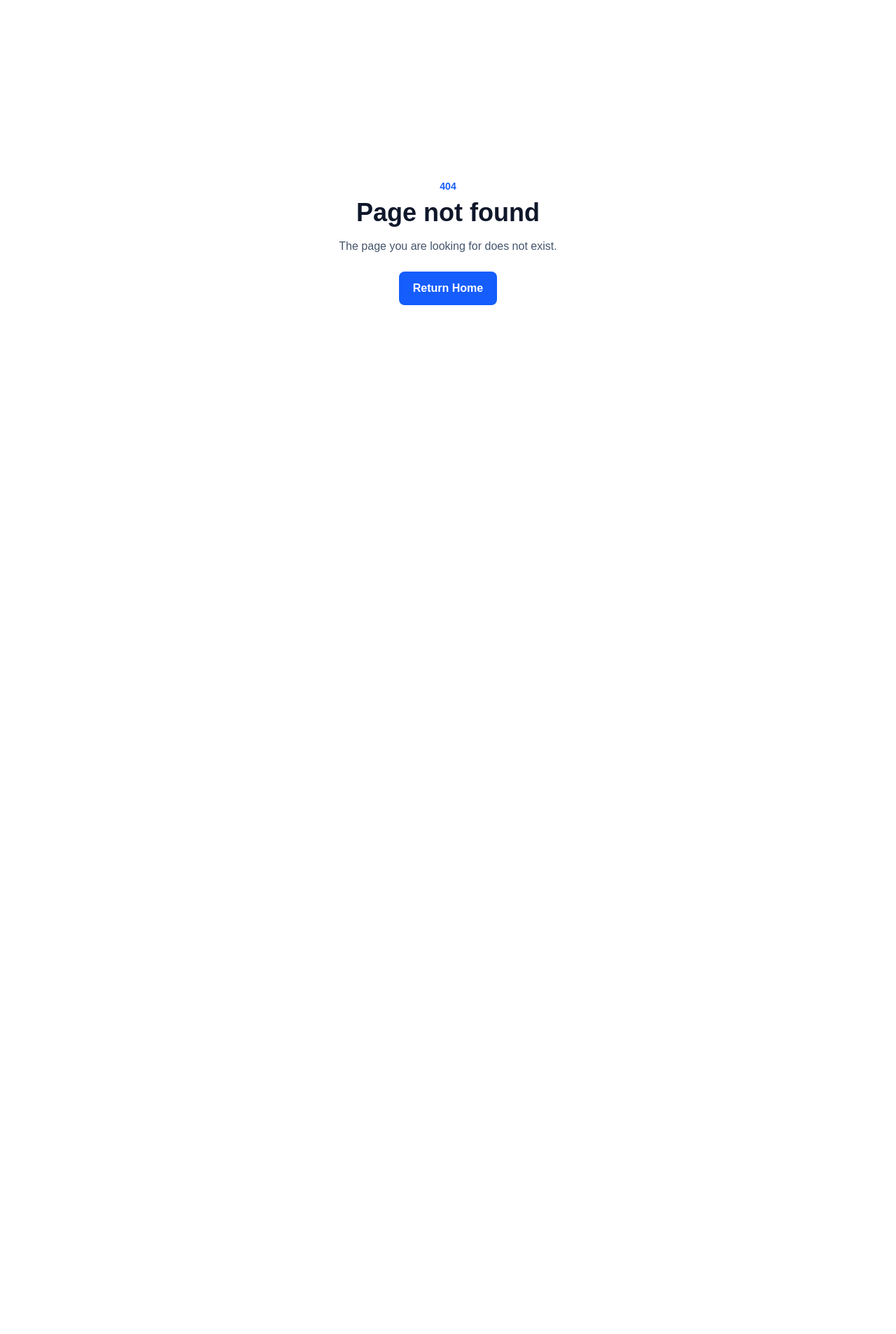
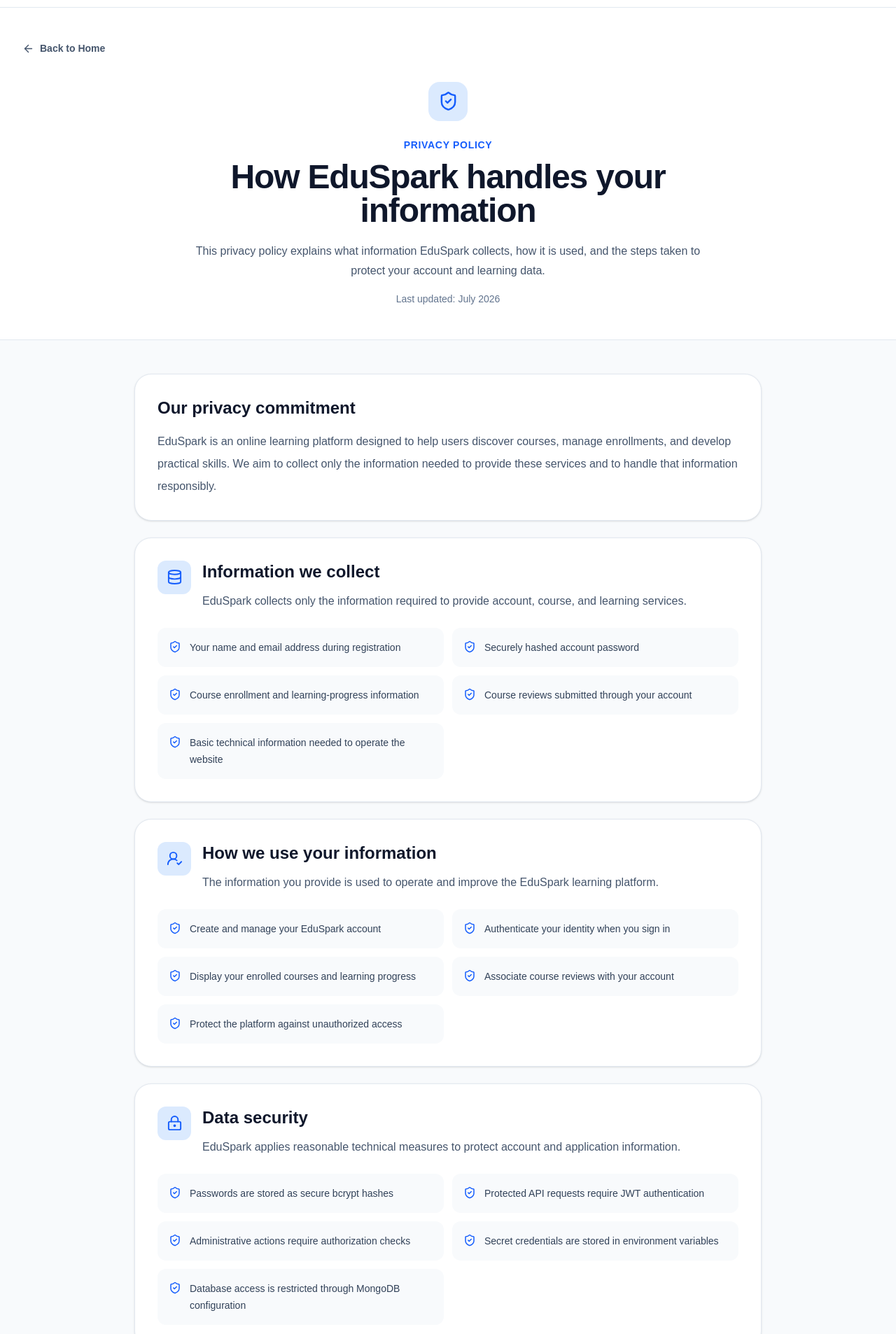
Before and after one commit to nurhossain-webd/eduSpark-client, a Next.js app: page /privacy in a window 1280 px wide. Before the commit this address had no page. Shown: the part 54-1960 px from the top of the page at 70% size. Before the commit the page ends 800 px from the top, so only its background shows below. Built offline with nearby package versions, Linux system fonts and the light colour scheme.

Commit message:
Build functional privacy policy page

```diff
--- /dev/null
+++ b/src/app/(main)/privacy/page.tsx
@@ -0,0 +1,224 @@
+import Link from "next/link";
+import {
+  ArrowLeft,
+  Cookie,
+  Database,
+  Eye,
+  LockKeyhole,
+  Mail,
+  ShieldCheck,
+  UserRoundCheck,
+} from "lucide-react";
+
+import Container from "@/components/ui/Container";
+
+interface PrivacySection {
+  title: string;
+  description: string;
+  points: string[];
+  icon: React.ElementType;
+}
+
+const privacySections: PrivacySection[] = [
+  {
+    title: "Information we collect",
+    description:
+      "EduSpark collects only the information required to provide account, course, and learning services.",
+    icon: Database,
+    points: [
+      "Your name and email address during registration",
+      "Securely hashed account password",
+      "Course enrollment and learning-progress information",
+      "Course reviews submitted through your account",
+      "Basic technical information needed to operate the website",
+    ],
+  },
+  {
+    title: "How we use your information",
+    description:
+      "The information you provide is used to operate and improve the EduSpark learning platform.",
+    icon: UserRoundCheck,
+    points: [
+      "Create and manage your EduSpark account",
+      "Authenticate your identity when you sign in",
+      "Display your enrolled courses and learning progress",
+      "Associate course reviews with your account",
+      "Protect the platform against unauthorized access",
+    ],
+  },
+  {
+    title: "Data security",
+    description:
+      "EduSpark applies reasonable technical measures to protect account and application information.",
+    icon: LockKeyhole,
+    points: [
+      "Passwords are stored as secure bcrypt hashes",
+      "Protected API requests require JWT authentication",
+      "Administrative actions require authorization checks",
+      "Secret credentials are stored in environment variables",
+      "Database access is restricted through MongoDB configuration",
+    ],
+  },
+  {
+    title: "Cookies and browser storage",
+    description:
+      "EduSpark may use browser storage to maintain your signed-in experience.",
+    icon: Cookie,
+    points: [
+      "Authentication information may be stored in local browser storage",
+      "Stored data is removed when you log out",
+      "You can clear stored website information through your browser",
+      "EduSpark does not use browser storage to sell personal information",
+    ],
+  },
+  {
+    title: "Your choices and rights",
+    description:
+      "You may control certain information connected to your EduSpark account.",
+    icon: Eye,
+    points: [
+      "You may stop using the platform at any time",
+      "You may leave courses from the My Courses page",
+      "You may request correction or deletion of account information",
+      "You may contact EduSpark with privacy-related questions",
+    ],
+  },
+];
+
+export default function PrivacyPage() {
+  return (
+    <main className="min-h-screen bg-slate-50">
+      <section className="border-b border-slate-200 bg-white py-12">
+        <Container>
+          <Link
+            href="/"
+            className="inline-flex items-center gap-2 text-sm font-semibold text-slate-600 transition hover:text-blue-600"
+          >
+            <ArrowLeft size={17} />
+            Back to Home
+          </Link>
+
+          <div className="mx-auto mt-8 max-w-3xl text-center">
+            <div className="mx-auto flex h-14 w-14 items-center justify-center rounded-2xl bg-blue-100 text-blue-600">
+              <ShieldCheck size={29} />
+            </div>
+
+            <p className="mt-6 text-sm font-semibold uppercase tracking-wider text-blue-600">
+              Privacy Policy
+            </p>
+
+            <h1 className="mt-3 text-4xl font-bold tracking-tight text-slate-900 md:text-5xl">
+              How EduSpark handles your information
+            </h1>
+
+            <p className="mt-5 leading-7 text-slate-600">
+              This privacy policy explains what information EduSpark collects,
+              how it is used, and the steps taken to protect your account and
+              learning data.
+            </p>
+
+            <p className="mt-4 text-sm text-slate-500">
+              Last updated: July 2026
+            </p>
+          </div>
+        </Container>
+      </section>
+
+      <section className="py-12">
+        <Container>
+          <div className="mx-auto max-w-4xl space-y-6">
+            <article className="rounded-3xl border border-slate-200 bg-white p-6 shadow-sm md:p-8">
+              <h2 className="text-2xl font-bold text-slate-900">
+                Our privacy commitment
+              </h2>
+
+              <p className="mt-4 leading-8 text-slate-600">
+                EduSpark is an online learning platform designed to help users
+                discover courses, manage enrollments, and develop practical
+                skills. We aim to collect only the information needed to provide
+                these services and to handle that information responsibly.
+              </p>
+            </article>
+
+            {privacySections.map((section: PrivacySection) => {
+              const Icon = section.icon;
+
+              return (
+                <article
+                  key={section.title}
+                  className="rounded-3xl border border-slate-200 bg-white p-6 shadow-sm md:p-8"
+                >
+                  <div className="flex items-start gap-4">
+                    <div className="flex h-12 w-12 shrink-0 items-center justify-center rounded-xl bg-blue-100 text-blue-600">
+                      <Icon size={23} />
+                    </div>
+
+                    <div>
+                      <h2 className="text-2xl font-bold text-slate-900">
+                        {section.title}
+                      </h2>
+
+                      <p className="mt-3 leading-7 text-slate-600">
+                        {section.description}
+                      </p>
+                    </div>
+                  </div>
+
+                  <ul className="mt-6 grid gap-3 sm:grid-cols-2">
+                    {section.points.map((point: string) => (
+                      <li
+                        key={point}
+                        className="flex items-start gap-3 rounded-xl bg-slate-50 p-4"
+                      >
+                        <ShieldCheck
+                          size={18}
+                          className="mt-0.5 shrink-0 text-blue-600"
+                        />
+
+                        <span className="text-sm leading-6 text-slate-700">
+                          {point}
+                        </span>
+                      </li>
+                    ))}
+                  </ul>
+                </article>
+              );
+            })}
+
+            <article className="rounded-3xl bg-slate-900 p-7 text-white md:p-9">
+              <div className="flex h-12 w-12 items-center justify-center rounded-xl bg-blue-600">
+                <Mail size={23} />
+              </div>
+
+              <h2 className="mt-6 text-2xl font-bold">
+                Privacy questions
+              </h2>
+
+              <p className="mt-4 max-w-2xl leading-7 text-slate-300">
+                Contact the EduSpark team when you have a question about this
+                policy, your stored information, or an account-related privacy
+                request.
+              </p>
+
+              <div className="mt-7 flex flex-col gap-3 sm:flex-row">
+                <a
+                  href="mailto:privacy@eduspark.com"
+                  className="inline-flex min-h-12 items-center justify-center rounded-xl bg-blue-600 px-6 font-semibold text-white transition hover:bg-blue-700"
+                >
+                  privacy@eduspark.com
+                </a>
+
+                <Link
+                  href="/contact"
+                  className="inline-flex min-h-12 items-center justify-center rounded-xl border border-white/20 px-6 font-semibold text-white transition hover:bg-white/10"
+                >
+                  Contact Page
+                </Link>
+              </div>
+            </article>
+          </div>
+        </Container>
+      </section>
+    </main>
+  );
+}
```
